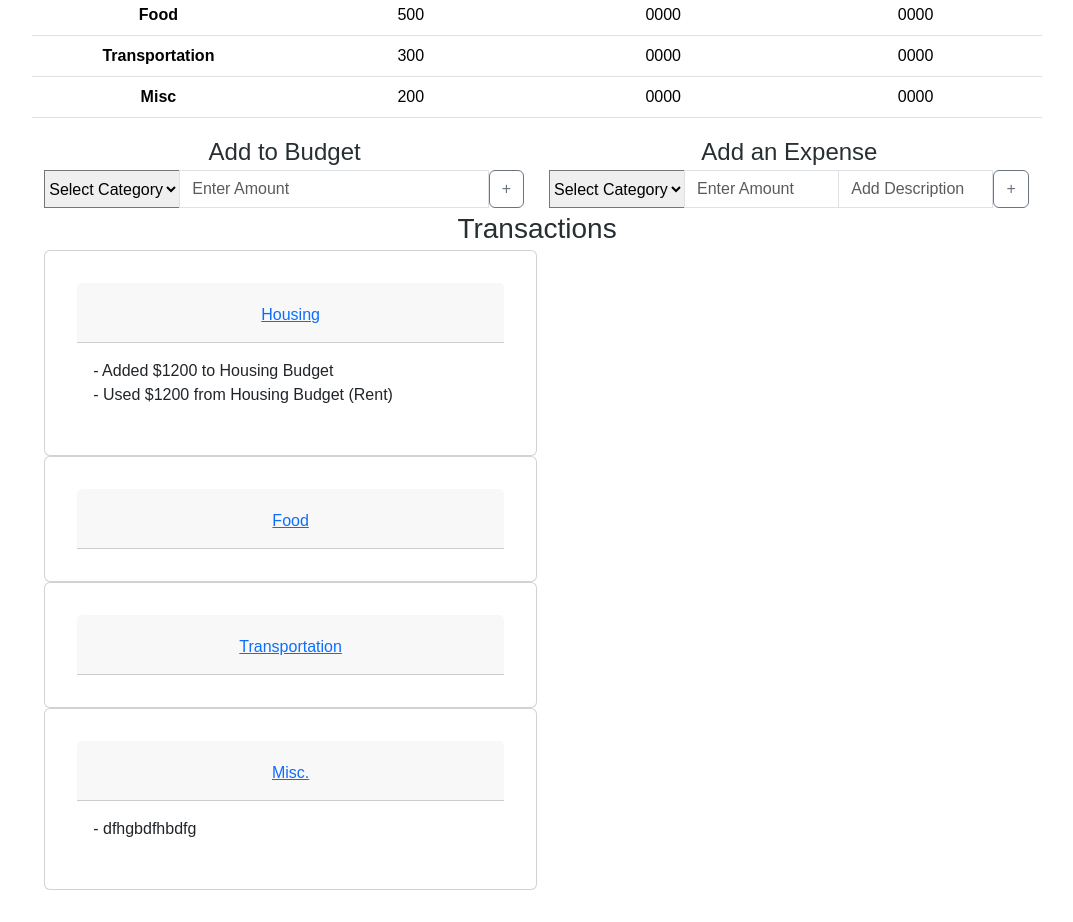
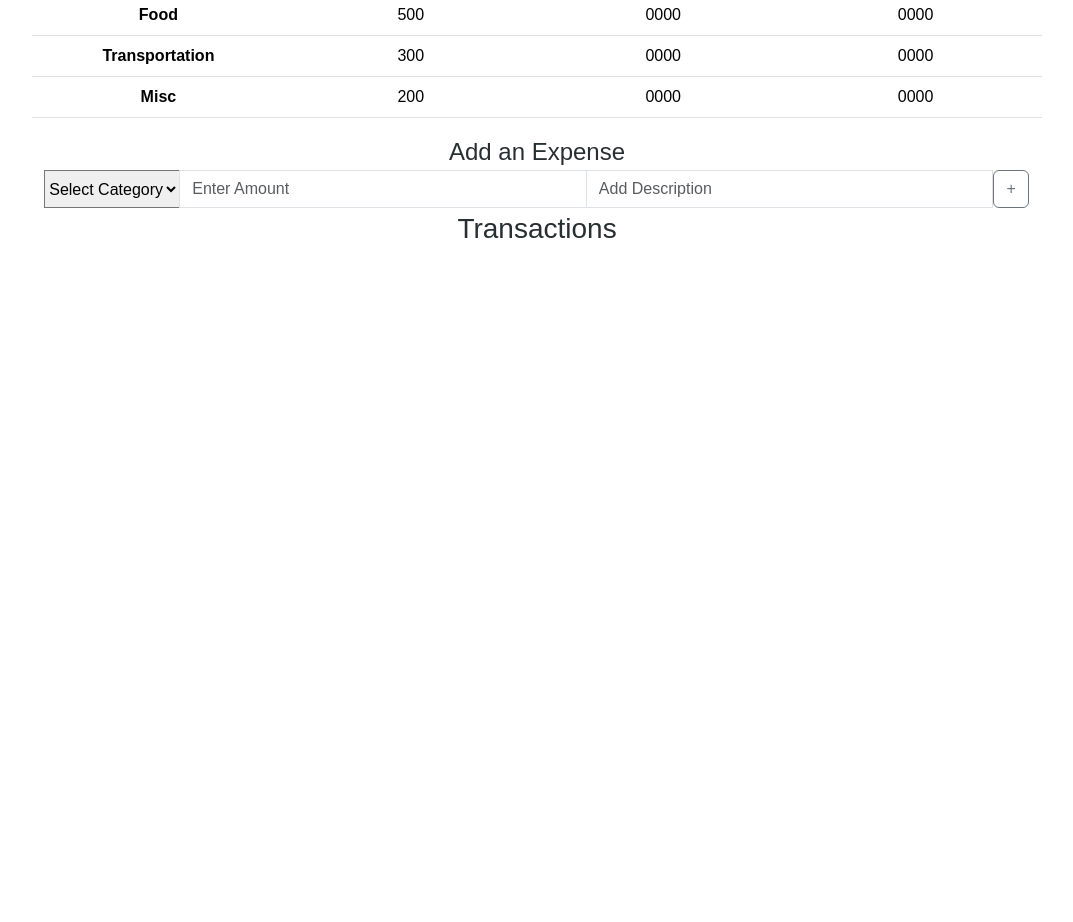
Before and after one commit to austinoler/budget_planner, a React (Vite) app in the folder client/: page / in a window 1280 px wide. Shown: the part 260-1182 px from the top of the page, without its empty margins (103-1176 px from the left). After the commit the page ends 800 px from the top, so only its background shows below. Built offline with nearby package versions, Linux system fonts and the light colour scheme.

Commit message:
transactions table dynamic

```diff
--- a/client/src/components/ExpensesForm/index.jsx
+++ b/client/src/components/ExpensesForm/index.jsx
@@ -1,24 +1,65 @@
-function ExpensesForm() {
+import React, { useState } from 'react';
+
+function ExpensesForm({ onSubmit }) {
+  const [category, setCategory] = useState('');
+  const [amount, setAmount] = useState('');
+  const [description, setDescription] = useState('');
+
+  const handleSubmit = () => {
+    // Validate the form fields
+    if (!category || !amount) {
+      alert('Please fill in all fields.');
+      return;
+    }
+
+    // Pass the expense details to the parent component
+    onSubmit({ category, amount, description });
+
+    // Clear the form fields after submission
+    setCategory('');
+    setAmount('');
+    setDescription('');
+  };
+
   return (
-  // Form in which user can add an expense
     <div className="col w-50">
       <div className="fs-4">Add an Expense</div>
       <div className="input-group">
-        <select className="custom-select" id="inputGroupSelect04">
-          <option selected>Select Category</option>
-          <option value="1">Housing</option>
-          <option value="2">Food</option>
-          <option value="3">Transportation</option>
-          <option value="4">Misc.</option>
+        <select
+          className="custom-select"
+          value={category}
+          onChange={(e) => setCategory(e.target.value)}
+        >
+          <option value="">Select Category</option>
+          <option value="Housing">Housing</option>
+          <option value="Food">Food</option>
+          <option value="Transportation">Transportation</option>
+          <option value="Misc.">Misc.</option>
         </select>
-        <input type="number" min="0" step="any" className="form-control" aria-label="Text input with segmented dropdown button" placeholder="Enter Amount"></input>
-        <input type="text" className="form-control" aria-label="Text input with segmented dropdown button" placeholder="Add Description"></input>
-      <div className="input-group-append">
-      <button className="btn btn-outline-secondary" type="button">+</button>
+        <input
+          type="number"
+          min="0"
+          step="any"
+          value={amount}
+          onChange={(e) => setAmount(e.target.value)}
+          className="form-control"
+          placeholder="Enter Amount"
+        />
+        <input
+          type="text"
+          value={description}
+          onChange={(e) => setDescription(e.target.value)}
+          className="form-control"
+          placeholder="Add Description"
+        />
+        <div className="input-group-append">
+          <button className="btn btn-outline-secondary" onClick={handleSubmit}>
+            +
+          </button>
+        </div>
+      </div>
     </div>
-  </div>
-</div>
   );
-};
+}
 
 export default ExpensesForm;
--- a/client/src/components/TransactionsTable/index.jsx
+++ b/client/src/components/TransactionsTable/index.jsx
@@ -1,74 +1,42 @@
+import React from 'react';
 
-function TransactionsTable() {
+function TransactionsTable({ expenses }) {
+  // Group expenses by category
+  const groupedExpenses = expenses.reduce((acc, expense) => {
+    if (!acc[expense.category]) {
+      acc[expense.category] = [];
+    }
+    acc[expense.category].push(expense);
+    return acc;
+  }, {});
+
   return (
     <div>
       <div className="fs-3">Transactions</div>
       <div id="accordion">
-        <div className="card w-50">
-          <div className="card-header" id="headingOne">
+        {Object.entries(groupedExpenses).map(([category, categoryExpenses], index) => (
+          <div key={index} className="card w-50">
+            <div className="card-header" id={`heading${index}`}>
               <h5 className="mb-0">
-        <button className="btn btn-link" data-toggle="collapse" data-target="#collapseOne" aria-expanded="true" aria-controls="collapseOne">
-          Housing
+                <button className="btn btn-link" data-toggle="collapse" data-target={`#collapse${index}`} aria-expanded="true" aria-controls={`collapse${index}`}>
+                  {category}
                 </button>
               </h5>
             </div>
-
-    <div id="collapseOne" className="collapse show" aria-labelledby="headingOne" data-parent="#accordion">
+            <div id={`collapse${index}`} className="collapse show" aria-labelledby={`heading${index}`} data-parent="#accordion">
               <div className="card-body text-start">
-            - Added $1200 to Housing Budget<br></br>
-            - Used $1200 from Housing Budget (Rent)
+                {categoryExpenses.map((expense, index) => (
+                  <div key={index}>
+                    - {expense.description ? `${expense.description}: ` : ''} ${expense.amount}<br />
+                  </div>
+                ))}
               </div>
             </div>
           </div>
-  <div className="card w-50">
-    <div className="card-header" id="headingTwo">
-      <h5 className="mb-0">
-        <button className="btn btn-link collapsed" data-toggle="collapse" data-target="#collapseTwo" aria-expanded="false" aria-controls="collapseTwo">
-          Food
-        </button>
-      </h5>
-    </div>
-    <div id="collapseTwo" className="collapse" aria-labelledby="headingTwo" data-parent="#accordion">
-      <div className="card-body text-start">
-        - dfhgbdfhbdfg<br></br>
+        ))}
       </div>
     </div>
-  </div>
-  <div className="card w-50">
-    <div className="card-header" id="headingThree">
-      <h5 className="mb-0">
-        <button className="btn btn-link collapsed" data-toggle="collapse" data-target="#collapseThree" aria-expanded="false" aria-controls="collapseThree">
-          Transportation
-        </button>
-      </h5>
-    </div>
-    <div id="collapseThree" className="collapse" aria-labelledby="headingThree" data-parent="#accordion">
-      <div className="card-body text-start">
-        - dfhgbdfhbdfg<br></br>
-      </div>
-    </div>
-  </div>
-  <div className="card w-50">
-          <div className="card-header" id="headingFour">
-          <h5 className="mb-0">
-        <button className="btn btn-link" data-toggle="collapse" data-target="#collapseFour" aria-expanded="true" aria-controls="collapseFour">
-          Misc.
-        </button>
-      </h5>
-      </div>
-
-    <div id="collapseFour" className="collapse show" aria-labelledby="headingFour" data-parent="#accordion">
-      <div className="card-body text-start">
-        - dfhgbdfhbdfg<br></br>
-
-      </div>
-    </div>
-  </div>
-</div>
-
-
-    </div>
   );
-};
+}
 
 export default TransactionsTable;
--- a/client/src/pages/Home.jsx
+++ b/client/src/pages/Home.jsx
@@ -13,22 +13,27 @@
 // };
 
 
+import React, { useState } from 'react';
 import BudgetTotal from "../components/BudgetTotal";
 import BudgetTable from "../components/BudgetTable";
-import BudgetForm from "../components/BudgetForm";
 import ExpensesForm from "../components/ExpensesForm";
 import TransactionsTable from "../components/TransactionsTable";
 
 const Home = () => {
+  const [expenses, setExpenses] = useState([]);
+
+  const handleExpenseSubmit = (expense) => {
+    setExpenses([...expenses, expense]);
+  };
+
   return (
     <div className="container row">
-      <BudgetTotal/>
-      <BudgetTable/>
-      <BudgetForm/>
-      <ExpensesForm/>
-      <TransactionsTable/>
+      <BudgetTotal />
+      <BudgetTable expenses={expenses} />
+      <ExpensesForm onSubmit={handleExpenseSubmit} />
+      <TransactionsTable expenses={expenses} />
     </div>
-  )
+  );
 }
 
 export default Home;
```
Lines whose indentation alone changed are shown as unchanged.
